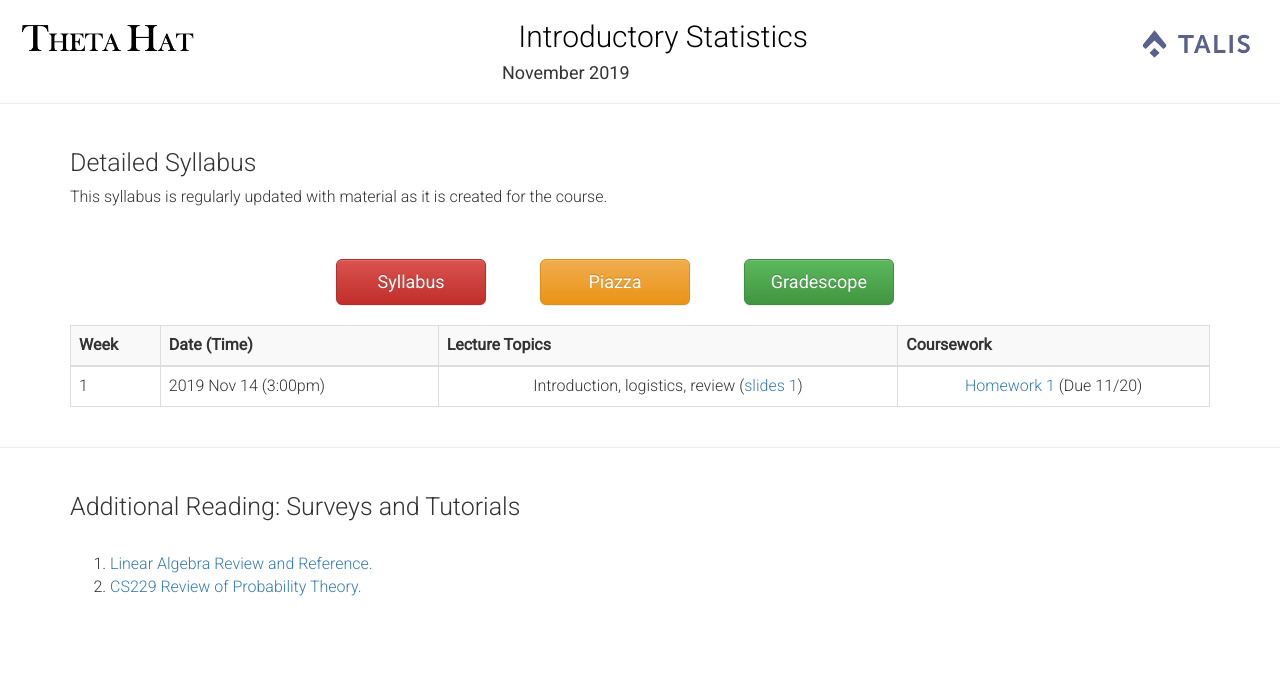
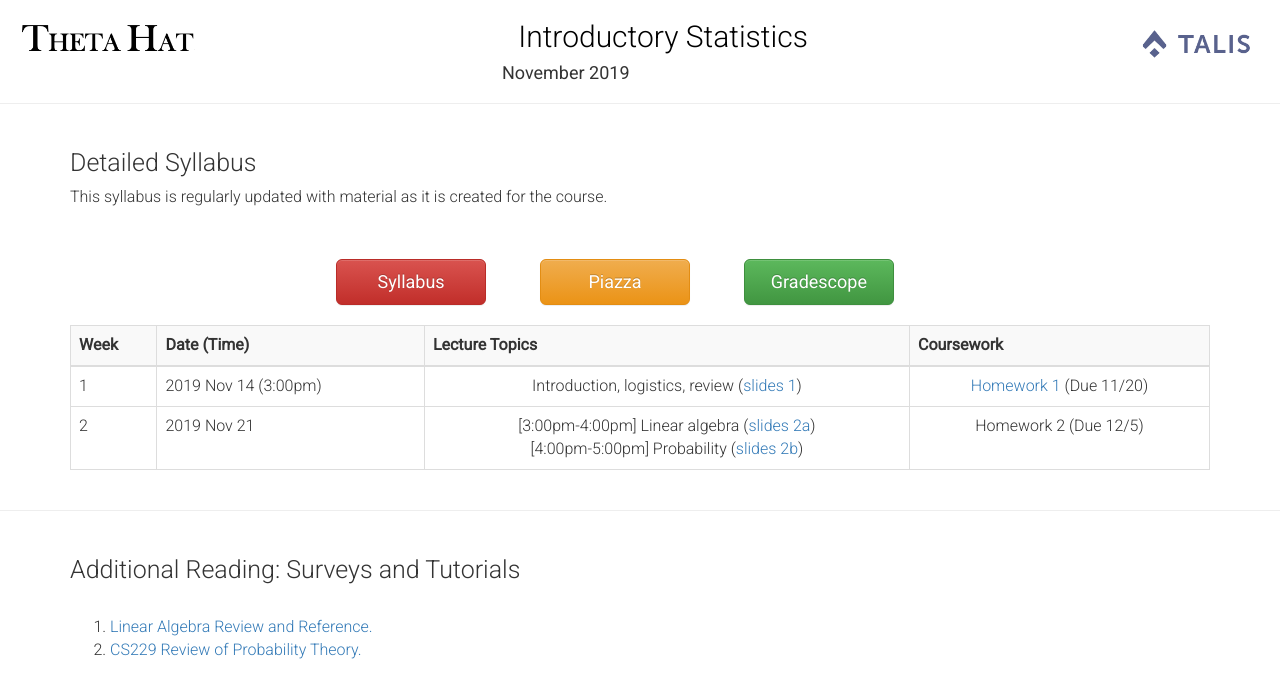
Before and after one commit to talisstats/talisstats.github.io, a Jekyll site: the page syllabus.html, which Jekyll copies as it is, in a window 1280 px wide. Shown: the top 698 px of the page. Built offline with Jekyll 4.4.1, drawn with Linux system fonts in a browser that asks for light colours; nearby versions of some CDN libraries.

Commit message:
adds lecture 2 slides

```diff
--- a/index.html
+++ b/index.html
@@ -113,7 +113,7 @@
   </div>
   <div class="qqa">
     <div class="qq">Is there a textbook for this course?</div>
-    <div class="qa">We suggest following the course using Grinstead and Snell’s Introduction to Probability (available online for free <a href="https://math.dartmouth.edu/~prob/prob/prob.pdf">here</a>). <a href="https://math.dartmouth.edu/~prob/prob/prob.pdf">DeGroot & Schervish's Probability and Statistics is also a good reference (available online for free <a href="http://professor.ufabc.edu.br/~nelson.faustino/Ensino/IPE2016/Livros/Morris%20H%20DeGroot_%20Mark%20J%20Schervish-Probability%20and%20statistics-Pearson%20Education%20%20(2012)%20(1).pdf">here</a>).</div>
+    <div class="qa">We suggest following the course using DeGroot & Schervish's Probability and Statistics (available online for free <a href="http://professor.ufabc.edu.br/~nelson.faustino/Ensino/IPE2016/Livros/Morris%20H%20DeGroot_%20Mark%20J%20Schervish-Probability%20and%20statistics-Pearson%20Education%20%20(2012)%20(1).pdf">here</a>). Grinstead and Snell’s Introduction to Probability is also a good reference (available online for free <a href="https://math.dartmouth.edu/~prob/prob/prob.pdf">here</a>).</div>
   </div>
 </div>
 
--- a/syllabus.html
+++ b/syllabus.html
@@ -76,6 +76,16 @@
       Introduction, logistics, review (<a href="assets/slides/lec1.pdf">slides 1</a>)
     </td>
     <td align="center"><a href="assets/hw/hw1.pdf">Homework 1</a> (Due 11/20)</td>
+  </tr>
+
+  <tr>
+    <td>2</td>
+    <td align="left"> 2019 Nov 21 </td>
+    <td align="center">
+       [3:00pm-4:00pm] Linear algebra (<a href="assets/slides/lec2a.pdf">slides 2a</a>) </br>
+       [4:00pm-5:00pm] Probability (<a href="assets/slides/lec2b.pdf">slides 2b</a>)
+    </td>
+    <td align="center">Homework 2 (Due 12/5)</td>
   </tr>
 <!--   <tr>
     <td>2</td>
```
Also changed, not shown: 4 other files.
